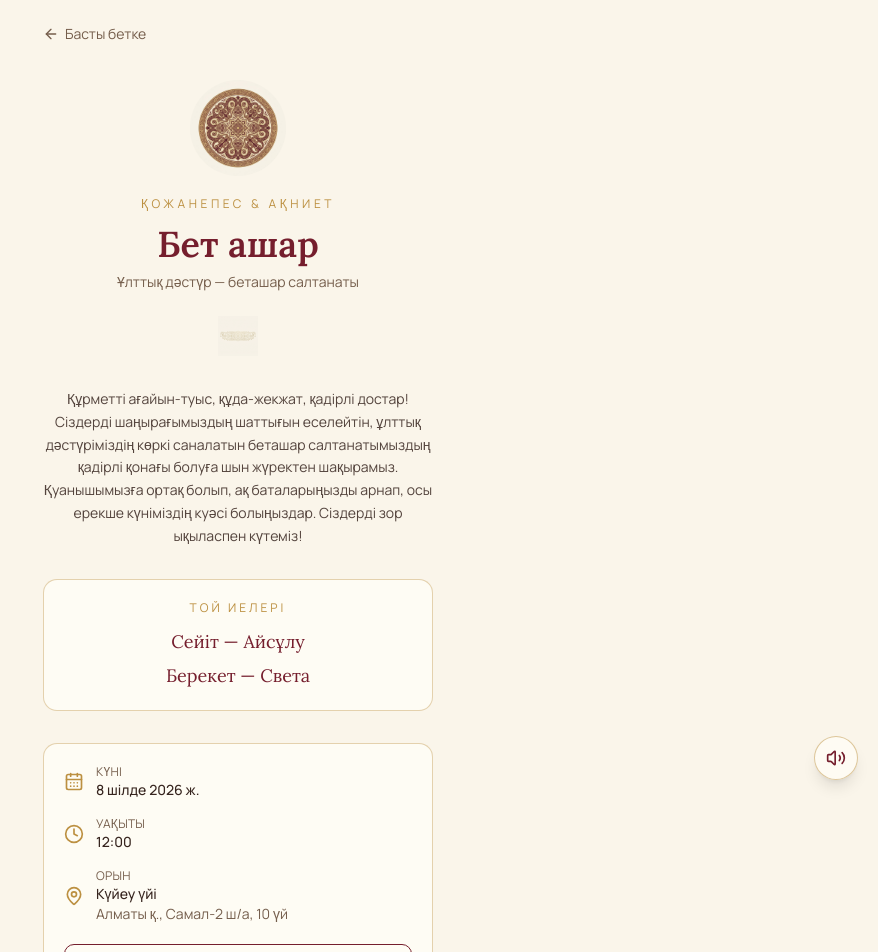
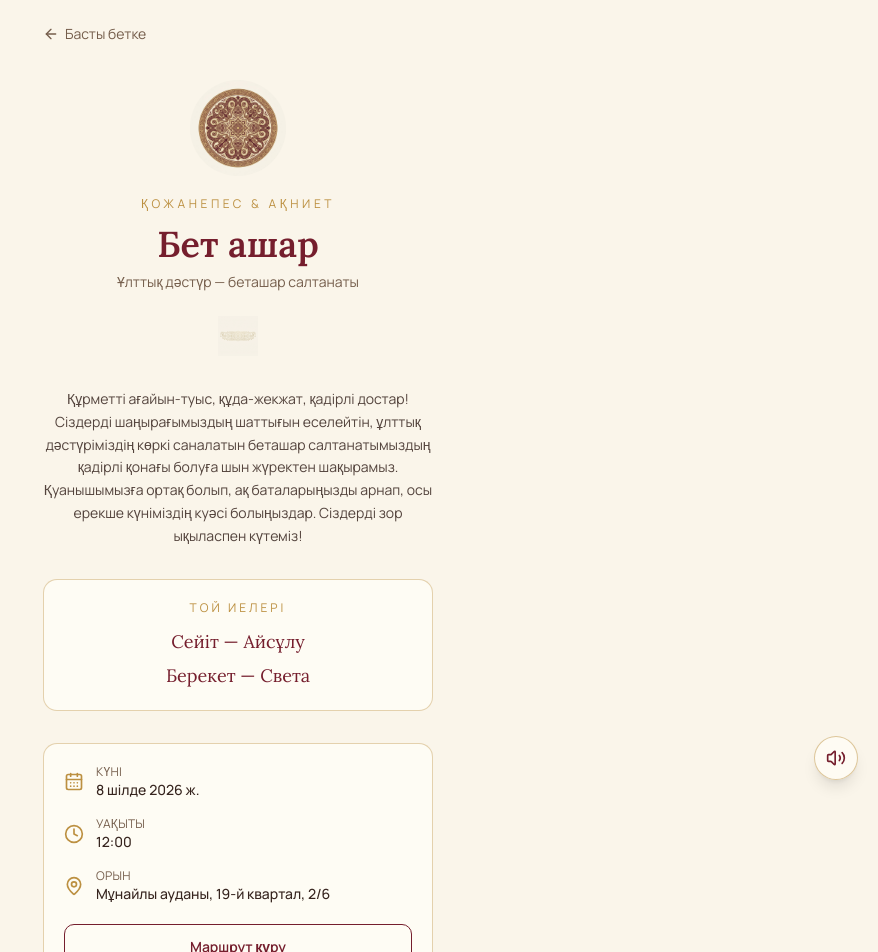
Before and after one commit to Khaldybek/test, a Next.js app: page /bet-ashar in a window 1280 px wide. Shown: the top 952 px of the page, without its empty margins (402-1280 px from the left). Built offline with nearby package versions, Linux system fonts and the light colour scheme.

Commit message:
фывафыва

```diff
--- a/components/event-page.tsx
+++ b/components/event-page.tsx
@@ -96,8 +96,10 @@ export function EventPage({ event }: { event: WeddingEvent }) {
             <MapPin className="h-5 w-5 shrink-0 text-accent" />
             <div>
               <p className="text-xs uppercase tracking-wide text-muted-foreground">{EVENT_LABELS.venue}</p>
-              <p className="text-sm font-medium text-foreground">{event.venue}</p>
-              <p className="text-sm text-muted-foreground">{event.address}</p>
+              {event.venue && <p className="text-sm font-medium text-foreground">{event.venue}</p>}
+              <p className={`text-sm ${event.venue ? "text-muted-foreground" : "font-medium text-foreground"}`}>
+                {event.address}
+              </p>
             </div>
           </div>
           {event.dressCode && (
--- a/components/invitation-home.tsx
+++ b/components/invitation-home.tsx
@@ -26,7 +26,7 @@ function EventLinkCard({ event }: { event: WeddingEvent }) {
         </p>
         <p className="mt-0.5 flex items-center gap-1.5 truncate text-xs text-muted-foreground">
           <MapPin className="h-3.5 w-3.5 shrink-0" />
-          {event.venue}
+          {event.venue || event.address}
         </p>
       </div>
       <ChevronRight className="h-5 w-5 shrink-0 text-accent transition-transform group-hover:translate-x-1" />
--- a/lib/wedding-config.ts
+++ b/lib/wedding-config.ts
@@ -19,7 +19,7 @@ export type WeddingEvent = {
   date: string // формат: ГГГГ-ММ-ДДTЧЧ:ММ:СС (для таймера)
   dateLabel: string
   timeLabel: string
-  venue: string
+  venue?: string
   address: string
   mapUrl: string
   rsvpSheetId: string
@@ -38,8 +38,7 @@ export const BET_ASHAR: WeddingEvent = {
   date: "2026-07-08T12:00:00",
   dateLabel: "8 шілде 2026 ж.",
   timeLabel: "12:00",
-  venue: "Күйеу үйі",
-  address: "Алматы қ., Самал-2 ш/а, 10 үй",
+  address: "Мұнайлы ауданы, 19-й квартал, 2/6",
   mapUrl: "https://2gis.kz/almaty",
   rsvpSheetId: "1vzU1L_LqxuNDiRtktQG0m9Sc-FDF_YFykPHLwhjpMTY",
   musicSrc: "/music/betashar.m4a",
@@ -59,8 +58,8 @@ export const TOI_BANKET: WeddingEvent = {
   date: "2026-07-10T18:00:00",
   dateLabel: "10 шілде 2026 ж.",
   timeLabel: "18:00",
-  venue: '"Алтын Орда" мейрамханасы',
-  address: "Алматы қ., Әл-Фараби даңғылы, 77",
+  venue: "Әмре hall",
+  address: "Промышленная зона 6, 7/9",
   mapUrl: "https://2gis.kz/almaty",
   rsvpSheetId: "1JGRzvVwfldOpTy5z9yhus1tUN8KhTlO4Zwh-Cvz6QJQ",
   musicSrc: "/music/bet.m4a",
```
Also changed, not shown: 1 other file (tests, documents, lock files or other folders).
